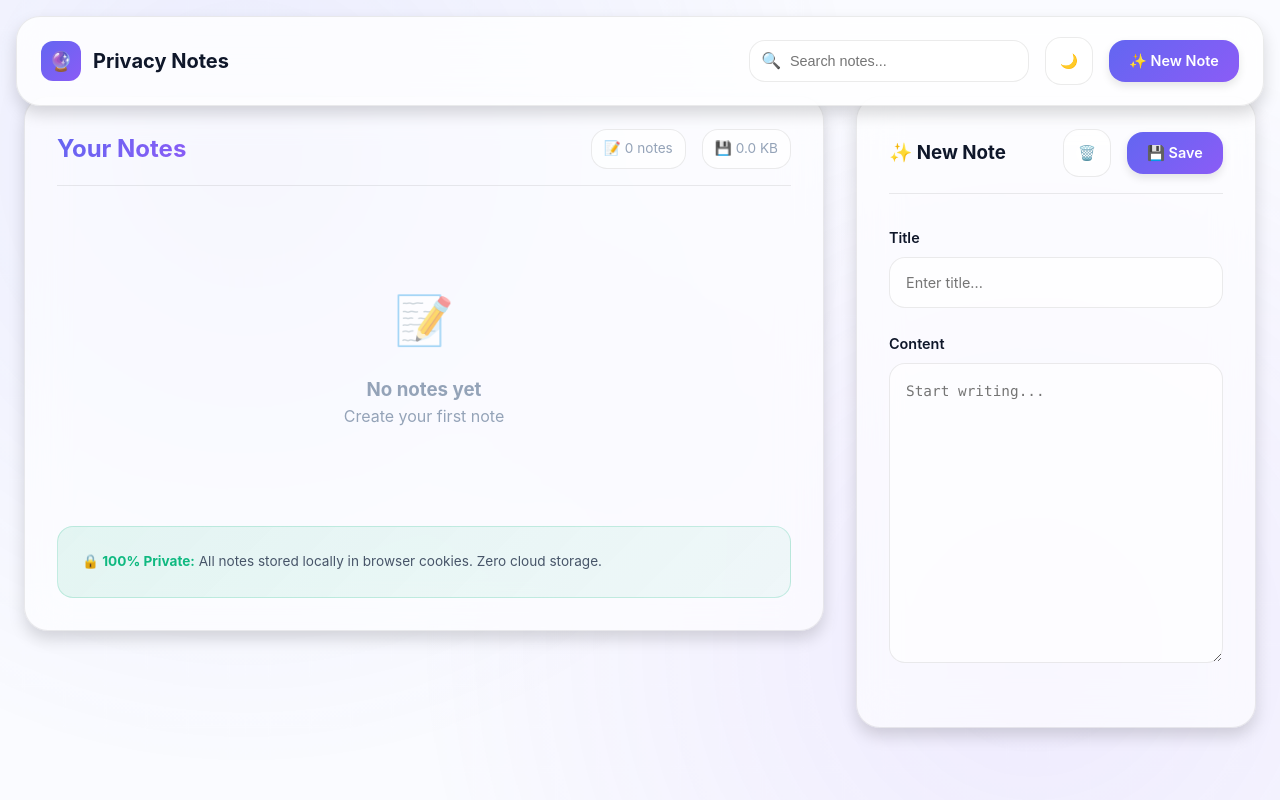
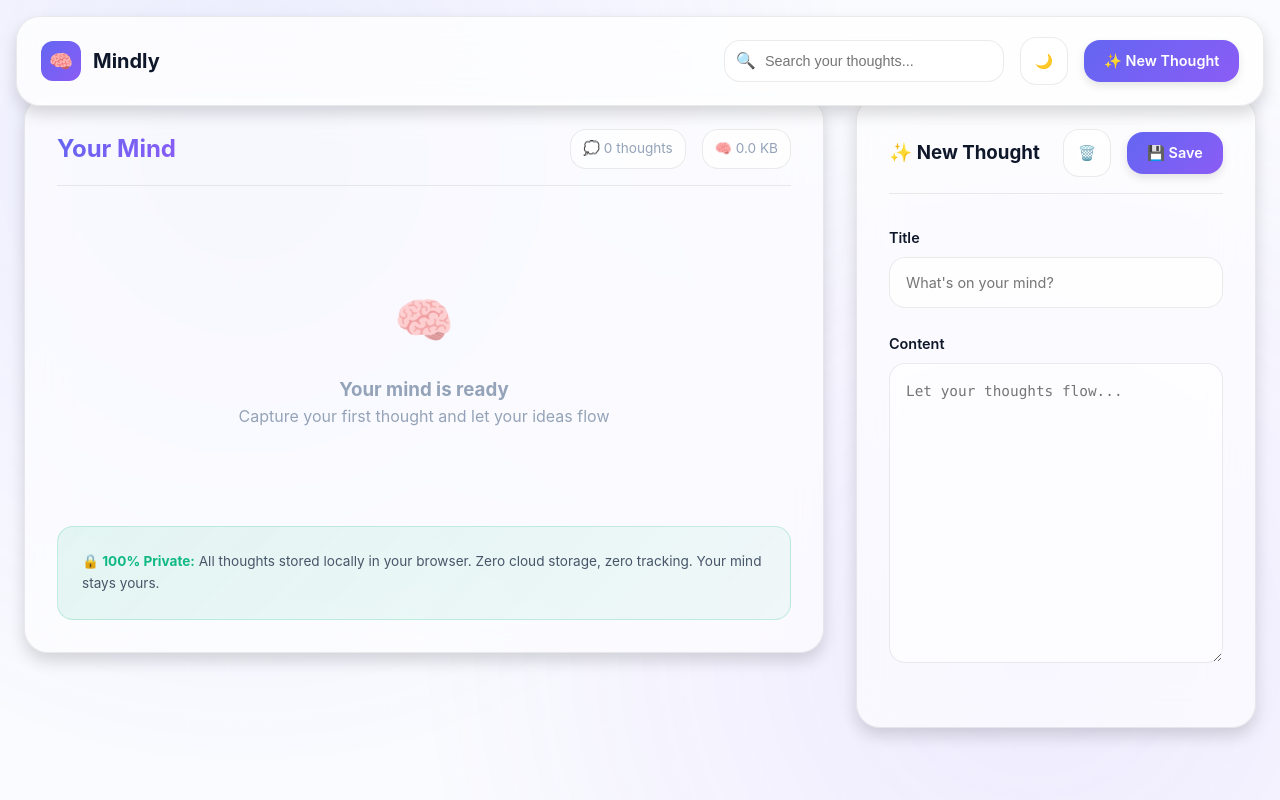
Before and after one commit to z0k41/Notetaking, a plain HTML site: page index.html in a window 1280 px wide. Drawn offline with Linux system fonts and the light colour scheme.

Commit message:
Update index.html

```diff
--- a/index.html
+++ b/index.html
@@ -3,7 +3,7 @@
 <head>
     <meta charset="UTF-8">
     <meta name="viewport" content="width=device-width, initial-scale=1.0">
-    <title>Privacy Notes - Ultra Fast & Modern</title>
+    <title>Mindly - Ultra Fast & Modern Note Taking</title>
     <style>
         /* Critical CSS - Inlined for fastest loading */
         *{margin:0;padding:0;box-sizing:border-box}
@@ -525,16 +525,16 @@
     <header>
         <div class="header-content">
             <a href="#" class="logo">
-                <div class="logo-icon">🔮</div>
-                Privacy Notes
+                <div class="logo-icon">🧠</div>
+                Mindly
             </a>
             <div class="header-actions">
                 <div class="search-container">
-                    <input type="text" class="search-input" placeholder="Search notes..." id="searchInput">
+                    <input type="text" class="search-input" placeholder="Search your thoughts..." id="searchInput">
                     <span class="search-icon">🔍</span>
                 </div>
                 <button class="btn btn-secondary btn-icon" id="themeToggle" title="Toggle theme">☀️</button>
-                <button class="btn btn-primary" id="newNoteBtn">✨ New Note</button>
+                <button class="btn btn-primary" id="newNoteBtn">✨ New Thought</button>
             </div>
         </div>
     </header>
@@ -544,33 +544,33 @@
             <div class="main-content">
                 <div class="section">
                     <div class="section-header">
-                        <h2 class="section-title">Your Notes</h2>
+                        <h2 class="section-title">Your Mind</h2>
                         <div class="stats">
                             <div class="stat-item">
-                                <span>📝</span>
-                                <span id="noteCount">0 notes</span>
+                                <span>💭</span>
+                                <span id="noteCount">0 thoughts</span>
                             </div>
                             <div class="stat-item">
-                                <span>💾</span>
+                                <span>🧠</span>
                                 <span id="storageInfo">0 KB</span>
                             </div>
                         </div>
                     </div>
                     <div class="notes-grid" id="notesGrid">
                         <div class="empty-state">
-                            <span class="empty-icon">📝</span>
-                            <h3>No notes yet</h3>
-                            <p>Create your first note to get started</p>
+                            <span class="empty-icon">🧠</span>
+                            <h3>Your mind is ready</h3>
+                            <p>Capture your first thought and let your ideas flow</p>
                         </div>
                     </div>
                     <div class="privacy-info">
-                        <strong>🔒 100% Private:</strong> All notes stored locally in browser cookies. Zero cloud storage.
+                        <strong>🔒 100% Private:</strong> All thoughts stored locally in your browser. Zero cloud storage, zero tracking. Your mind stays yours.
                     </div>
                 </div>
 
                 <div class="section">
                     <div class="section-header">
-                        <h3 id="editorTitle">✨ New Note</h3>
+                        <h3 id="editorTitle">✨ New Thought</h3>
                         <div class="header-actions">
                             <button class="btn btn-secondary btn-icon" id="clearBtn" title="Clear">🗑️</button>
                             <button class="btn btn-primary" id="saveBtn">💾 Save</button>
@@ -579,11 +579,11 @@
                     <form id="noteForm">
                         <div class="form-group">
                             <label class="form-label" for="noteTitle">Title</label>
-                            <input type="text" class="form-input" id="noteTitle" placeholder="Enter title..." required>
+                            <input type="text" class="form-input" id="noteTitle" placeholder="What's on your mind?" required>
                         </div>
                         <div class="form-group">
                             <label class="form-label" for="noteContent">Content</label>
-                            <textarea class="form-input form-textarea" id="noteContent" placeholder="Start writing..." required></textarea>
+                            <textarea class="form-input form-textarea" id="noteContent" placeholder="Let your thoughts flow..." required></textarea>
                         </div>
                     </form>
                 </div>
@@ -592,8 +592,8 @@
     </main>
 
     <script>
-        // Optimized Notes App with performance focus
-        class FastNotes {
+        // Mindly - Ultra-fast note-taking app
+        class Mindly {
             constructor() {
                 // Cache DOM elements for performance
                 this.elements = {
@@ -703,17 +703,17 @@
 
             loadNotes() {
                 try {
-                    const data = this.getCookie('fast_notes');
+                    const data = this.getCookie('mindly_thoughts');
                     return data ? JSON.parse(data) : [];
                 } catch (error) {
-                    console.error('Error loading notes:', error);
+                    console.error('Error loading thoughts:', error);
                     return [];
                 }
             }
 
             saveNotes() {
                 try {
-                    this.setCookie('fast_notes', JSON.stringify(this.notes), 365);
+                    this.setCookie('mindly_thoughts', JSON.stringify(this.notes), 365);
                     this.updateStats();
                 } catch (error) {
                     this.showNotification('Storage error', 'error');
@@ -739,7 +739,7 @@
             newNote() {
                 this.currentNoteId = null;
                 this.clearEditor();
-                this.elements.editorTitle.textContent = '✨ New Note';
+                this.elements.editorTitle.textContent = '✨ New Thought';
                 this.elements.noteTitle.focus();
             }
 
@@ -747,7 +747,7 @@
                 this.elements.noteTitle.value = '';
                 this.elements.noteContent.value = '';
                 this.currentNoteId = null;
-                this.elements.editorTitle.textContent = '✨ New Note';
+                this.elements.editorTitle.textContent = '✨ New Thought';
                 this.updateActiveNote();
             }
 
@@ -783,8 +783,8 @@
                 this.renderNotes();
                 this.updateActiveNote();
 
-                if (!silent) this.showNotification('Note saved!', 'success');
-                this.elements.editorTitle.textContent = `📝 ${title}`;
+                if (!silent) this.showNotification('Thought saved!', 'success');
+                this.elements.editorTitle.textContent = `💭 ${title}`;
             }
 
             editNote(id) {
@@ -794,7 +794,7 @@
                 this.currentNoteId = id;
                 this.elements.noteTitle.value = note.title;
                 this.elements.noteContent.value = note.content;
-                this.elements.editorTitle.textContent = `📝 ${note.title}`;
+                this.elements.editorTitle.textContent = `💭 ${note.title}`;
                 this.updateActiveNote();
             }
 
@@ -807,7 +807,7 @@
                 this.renderNotes();
 
                 if (this.currentNoteId === id) this.clearEditor();
-                this.showNotification('Note deleted', 'success');
+                this.showNotification('Thought deleted', 'success');
             }
 
             renderNotes() {
@@ -819,9 +819,9 @@
                 if (filteredNotes.length === 0) {
                     this.elements.notesGrid.innerHTML = `
                         <div class="empty-state">
-                            <span class="empty-icon">${this.searchTerm ? '🔍' : '📝'}</span>
-                            <h3>${this.searchTerm ? 'No matches' : 'No notes yet'}</h3>
-                            <p>${this.searchTerm ? 'Try different keywords' : 'Create your first note'}</p>
+                            <span class="empty-icon">${this.searchTerm ? '🔍' : '🧠'}</span>
+                            <h3>${this.searchTerm ? 'No matching thoughts' : 'Your mind is ready'}</h3>
+                            <p>${this.searchTerm ? 'Try different keywords' : 'Capture your first thought and let your ideas flow'}</p>
                         </div>
                     `;
                     return;
@@ -862,7 +862,7 @@
                 const count = this.notes.length;
                 const size = new Blob([JSON.stringify(this.notes)]).size;
 
-                this.elements.noteCount.textContent = `${count} note${count !== 1 ? 's' : ''}`;
+                this.elements.noteCount.textContent = `${count} thought${count !== 1 ? 's' : ''}`;
                 this.elements.storageInfo.textContent = `${(size / 1024).toFixed(1)} KB`;
             }
 
@@ -915,22 +915,22 @@
 
                 document.documentElement.setAttribute('data-theme', newTheme);
                 this.elements.themeToggle.textContent = newTheme === 'dark' ? '☀️' : '🌙';
-                this.setCookie('theme', newTheme, 365);
+                this.setCookie('mindly_theme', newTheme, 365);
             }
 
             loadTheme() {
-                const saved = this.getCookie('theme') ||
+                const saved = this.getCookie('mindly_theme') ||
                     (window.matchMedia('(prefers-color-scheme: dark)').matches ? 'dark' : 'light');
                 document.documentElement.setAttribute('data-theme', saved);
                 this.elements.themeToggle.textContent = saved === 'dark' ? '☀️' : '🌙';
             }
         }
 
-        // Initialize app when DOM is ready
+        // Initialize Mindly when DOM is ready
         if (document.readyState === 'loading') {
-            document.addEventListener('DOMContentLoaded', () => new FastNotes());
+            document.addEventListener('DOMContentLoaded', () => new Mindly());
         } else {
-            new FastNotes();
+            new Mindly();
         }
     </script>
 </body>
```
